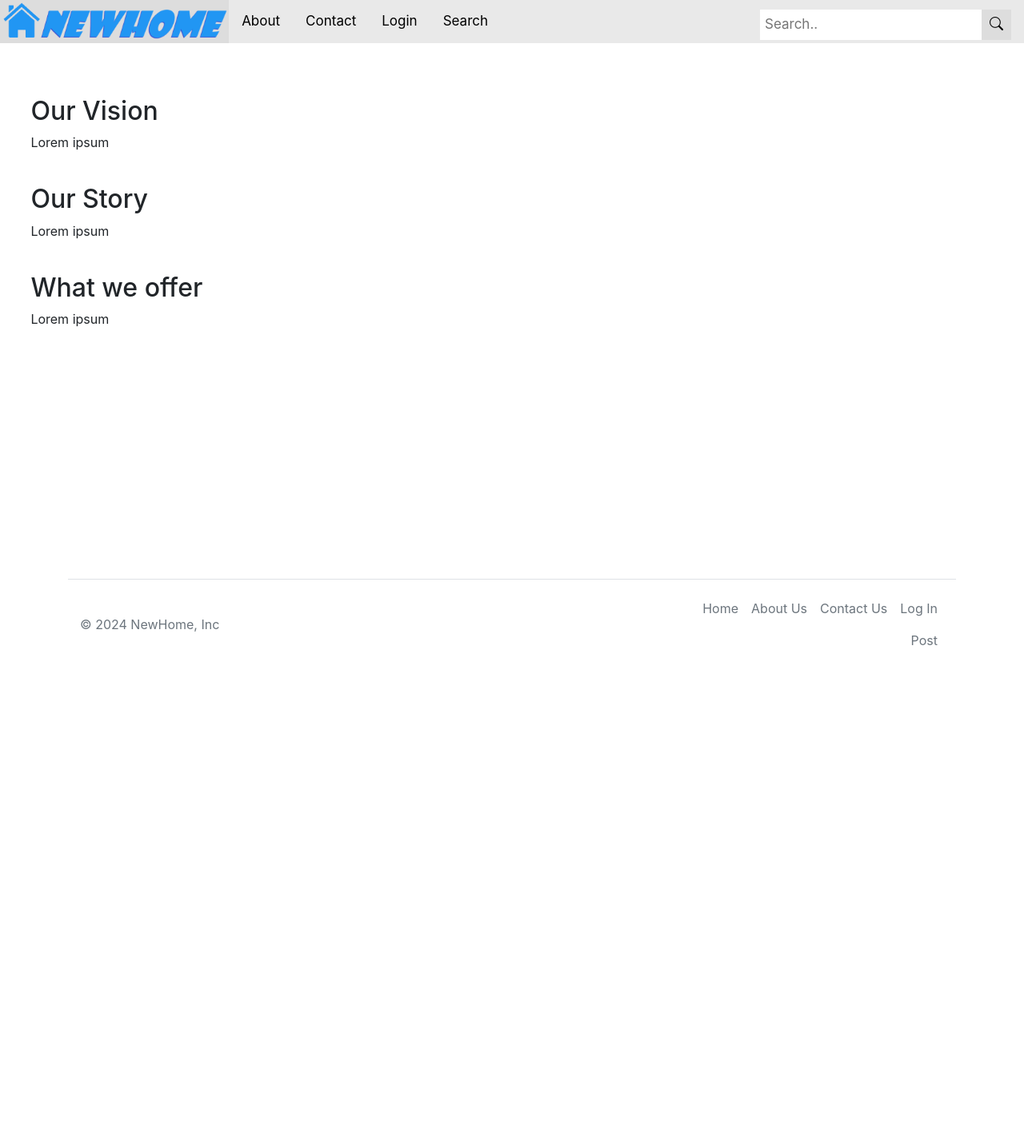
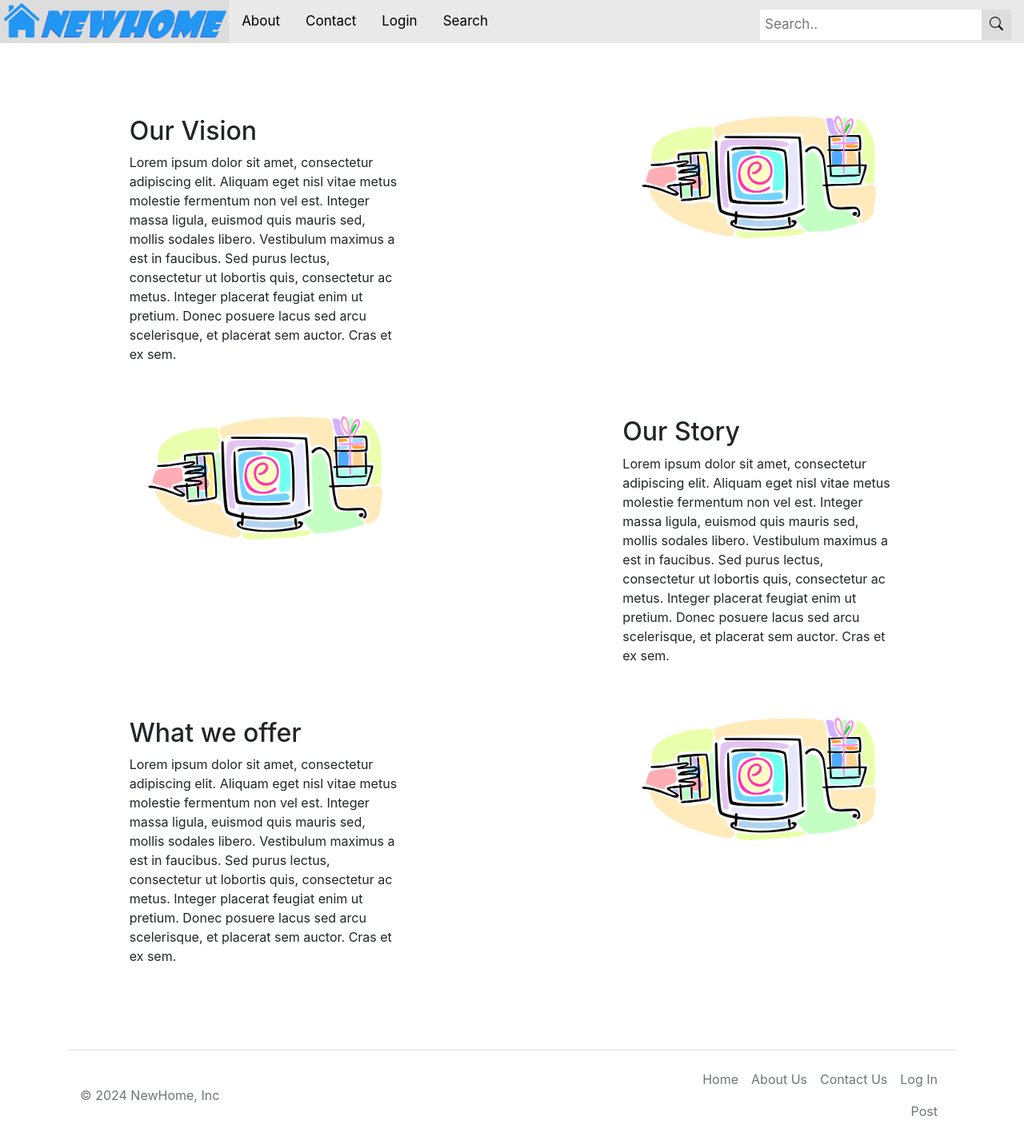
Before and after one commit to samuel-2004/AgileWebDevCITS3403, a Flask app: page /about in a window 1280 px wide. Shown: the whole page at 80% size. Before the commit the page ends 807 px from the top, so only its background shows below. Run offline with Flask 3, Linux system fonts and the light colour scheme.

Commit message:
formatted about.html

```diff
--- a/app/templates/about.html
+++ b/app/templates/about.html
@@ -1,15 +1,56 @@
 {% extends "base.html" %}
 {% block title %}About{% endblock %}
+{% block head %}
+{{ super() }}
+<style>
+.aboutimg {
+    display: block;
+    margin-left: auto;
+    margin-right: auto;
+    max-width: 50%;
+}
+.section {
+    padding-top:25px;
+    padding-bottom:25px;
+}
+.text {
+    display: block;
+    margin-left: auto;
+    margin-right: auto;
+    max-width: 30%;
+    word-wrap: break-word;
+}
+
+</style>
+{% endblock %}
 {% block content %}
-<h2>Our Vision</h2>
-<p>Lorem ipsum</p>
-<img href="https://www.wannapik.com/media/W1siZiIsIjIwMTYvMDgvMjQvNHFuaTBvY3huZl8xMDUzcjBmZ2RvX3ZjMDY2MDIzLnBuZyJdXQ/9f0f4aeb58cedfa3/1053r0fgdo_vc066023.png"/>
-<h2>Our Story</h2>
-<p>Lorem ipsum</p>
-<img href="https://www.wannapik.com/media/W1siZiIsIjIwMTYvMDgvMjQvNHFuaTBvY3huZl8xMDUzcjBmZ2RvX3ZjMDY2MDIzLnBuZyJdXQ/9f0f4aeb58cedfa3/1053r0fgdo_vc066023.png"/>
-<h2>What we offer</h2>
-<p>Lorem ipsum</p>
-<img href="https://www.wannapik.com/media/W1siZiIsIjIwMTYvMDgvMjQvNHFuaTBvY3huZl8xMDUzcjBmZ2RvX3ZjMDY2MDIzLnBuZyJdXQ/9f0f4aeb58cedfa3/1053r0fgdo_vc066023.png"/>
+<div class="row section">
+    <div class="text col-md-6">
+        <h2>Our Vision</h2>
+        <p>Lorem ipsum dolor sit amet, consectetur adipiscing elit. Aliquam eget nisl vitae metus molestie fermentum non vel est. Integer massa ligula, euismod quis mauris sed, mollis sodales libero. Vestibulum maximus a est in faucibus. Sed purus lectus, consectetur ut lobortis quis, consectetur ac metus. Integer placerat feugiat enim ut pretium. Donec posuere lacus sed arcu scelerisque, et placerat sem auctor. Cras et ex sem.</p>
+    </div>
+    <div class="col-md-6">
+        <img class="aboutimg" src="/static/assets/aboutgraphic.png"/>
+    </div>
+</div>
 
+<div class="row section">
+    <div class="col-md-6">
+        <img class="aboutimg" src="/static/assets/aboutgraphic.png"/>
+    </div>
+    <div class="text col-md-6 order-first order-md-1">
+        <h2>Our Story</h2>
+        <p>Lorem ipsum dolor sit amet, consectetur adipiscing elit. Aliquam eget nisl vitae metus molestie fermentum non vel est. Integer massa ligula, euismod quis mauris sed, mollis sodales libero. Vestibulum maximus a est in faucibus. Sed purus lectus, consectetur ut lobortis quis, consectetur ac metus. Integer placerat feugiat enim ut pretium. Donec posuere lacus sed arcu scelerisque, et placerat sem auctor. Cras et ex sem.</p>
+    </div>
+</div>
 
+<div class="row section">
+    <div class="text col-md-6">
+        <h2>What we offer</h2>
+        <p>Lorem ipsum dolor sit amet, consectetur adipiscing elit. Aliquam eget nisl vitae metus molestie fermentum non vel est. Integer massa ligula, euismod quis mauris sed, mollis sodales libero. Vestibulum maximus a est in faucibus. Sed purus lectus, consectetur ut lobortis quis, consectetur ac metus. Integer placerat feugiat enim ut pretium. Donec posuere lacus sed arcu scelerisque, et placerat sem auctor. Cras et ex sem.</p>
+    </div>
+    <div class="col-md-6">
+        <img class="aboutimg" src="/static/assets/aboutgraphic.png"/>
+    </div>
+</div>
 {% endblock %}
```
Also changed, not shown: app/static/assets/aboutgraphic.png (added).
